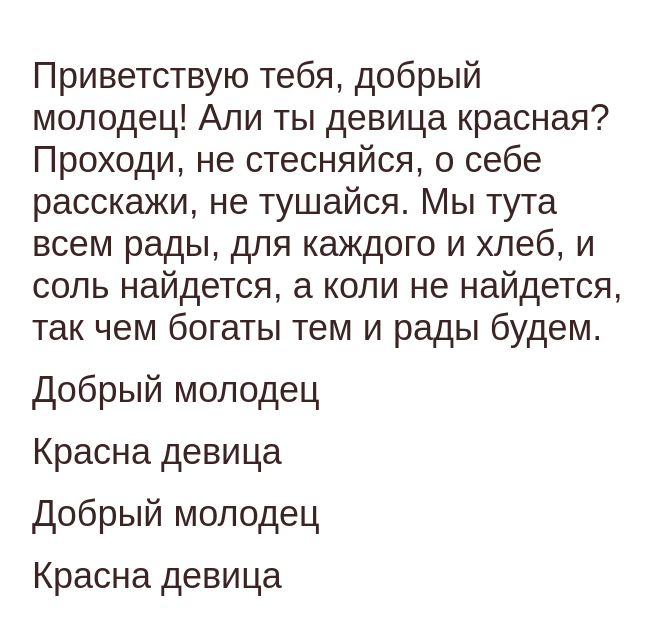
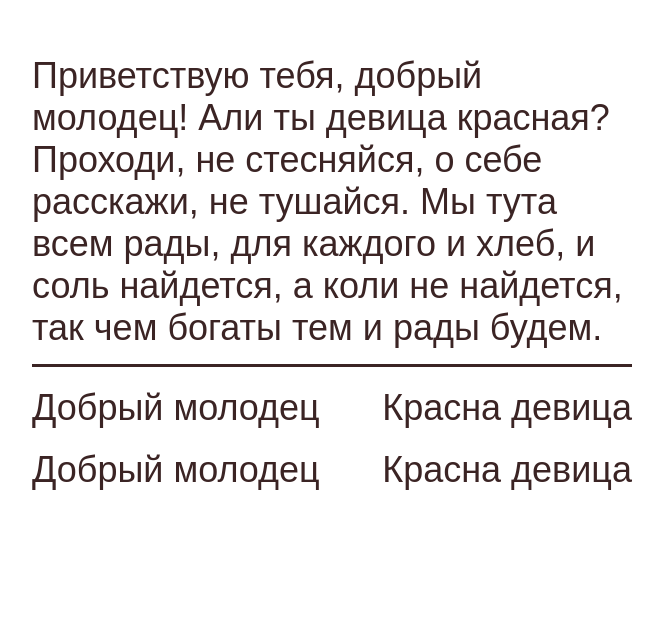
Before and after one commit to rockere93/darklubok, a plain HTML site: page index.html in a window 1280 px wide. Shown: the part 109-744 px from the top of the page, without its empty margins (308-971 px from the left). Drawn offline with Linux system fonts and the light colour scheme; a web font is replaced by a local one.

Commit message:
made block buttons on flex

```diff
--- a/style.css
+++ b/style.css
@@ -86,12 +86,24 @@ body {
     margin: 30px auto;
 }
 
+p {
+    margin-bottom: 15px;
+}
+
+
+.buttons {
+    display: flex;
+    justify-content: space-between;
+    flex-wrap: wrap;
+    border-top: 3px solid  rgb(59 36 36);
+}
+
 .button {
     min-height: 20px;
     min-width: 20px;
     font-size: 36px;
     margin-top: 20px;
-    background-color: none;
+    background-color: rgb(255, 255, 255, 0.3);
     cursor: pointer;
 }
 
```
